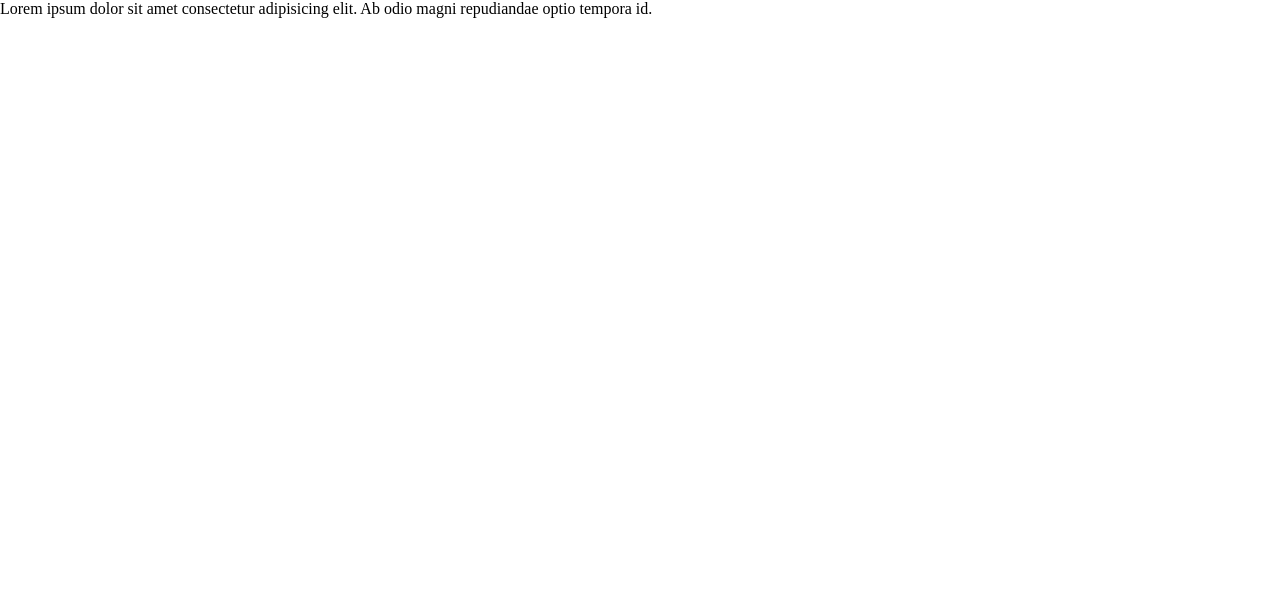
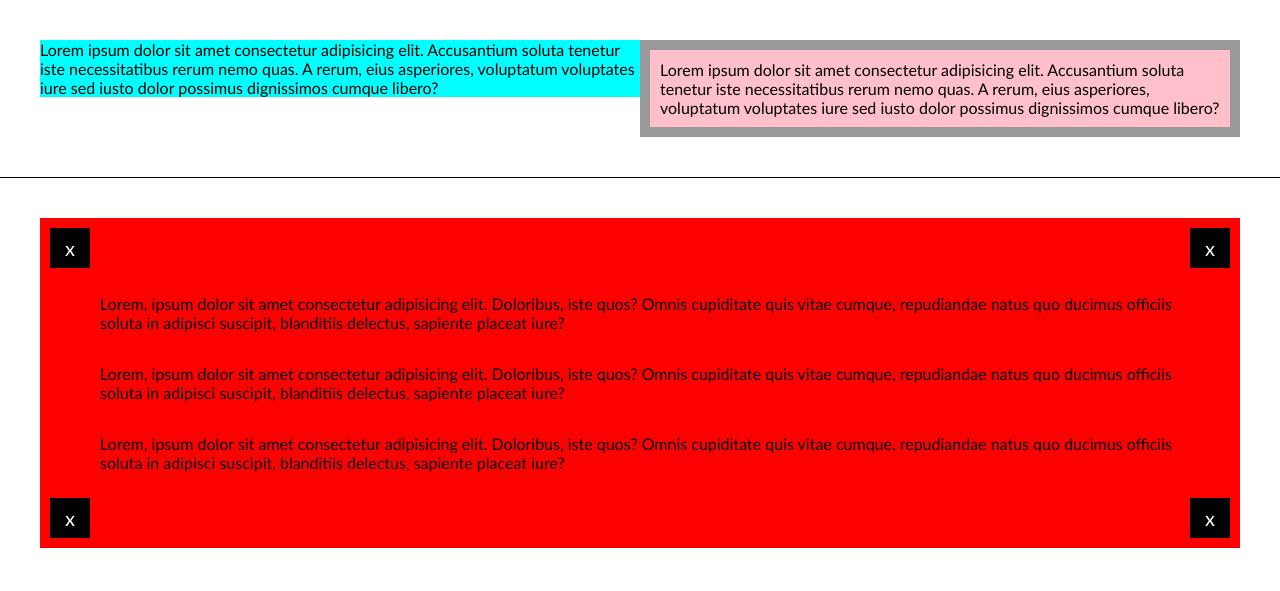
Before and after one commit to EBliujus/3-pozicionavimas, a website: page index.html in a window 1280 px wide. Drawn offline with Linux system fonts and the light colour scheme.

Commit message:
spek gaudyt

```diff
--- a/css/main.css
+++ b/css/main.css
@@ -1,14 +1,79 @@
+body,
+body * {
+    margin: 0;
+    padding: 0;
+    vertical-align: top;
+    box-sizing: border-box ;
+}
+
 body {
-    margin: 0;
+    font-family: 'Gill Sans', 'Gill Sans MT', Calibri, 'Trebuchet MS', sans-serif;
+
 }
+section {
+    display: inline-block;
+    width: 100%;
+    padding: 40px;
+    border-bottom: 1px solid;
+
+}
+
+section:nth-child(2) {
+    border: none;
+}
+
 .box-default {
     float: left;
     width: 50%;
     background-color: aqua;
 }
+
 .box {
     float: left;
     width: 50%;
-    padding: 50px;
+    padding: 10px;
     background-color: pink;
+    border: 10px solid #999;
 }
+.pomidoras {
+    display: inline-block;
+    width: 100%;
+    padding: 60px;
+    background-color: red;
+    position: static;
+    position: relative;
+
+}
+.close {
+    width: 40px;
+    height: 40px;
+    float: left;
+    line-height: 40px;
+    text-align: center;
+    font-size: 20px;
+    background-color: #000;
+    color: #fff;
+    position: absolute;
+}
+p {
+    display: inline-block;
+    width: 100%;
+    margin: 1em 0;
+}
+.top-left {
+    top: 10px;
+    left: 10px;
+}
+.top-right {
+    top: 10px;
+    right: 10px;
+}
+.bottom-left {
+    bottom: 10px;
+    left: 10px;
+}
+.bottom-right {
+    bottom: 10px;
+    right: 10px;
+
+}
--- a/index.html
+++ b/index.html
@@ -8,7 +8,22 @@
     <title>Document</title>
 </head>
 <body>
-    <div>Lorem ipsum dolor sit amet consectetur adipisicing elit. Ab odio magni repudiandae optio tempora id.</div>
+   <section>
+    <div class="box-default">Lorem ipsum dolor sit amet consectetur adipisicing elit. Accusantium soluta tenetur iste necessitatibus rerum nemo quas. A rerum, eius asperiores, voluptatum voluptates iure sed iusto dolor possimus dignissimos cumque libero?</div>
+    <div class="box">Lorem ipsum dolor sit amet consectetur adipisicing elit. Accusantium soluta tenetur iste necessitatibus rerum nemo quas. A rerum, eius asperiores, voluptatum voluptates iure sed iusto dolor possimus dignissimos cumque libero?</div>
+    </section>
+
+    <section>
+        <div class="pomidoras">
+            <div class ="close top-left">x</div>
+            <div class="close top-right">x</div>
+            <div class="close bottom-left">x</div>
+            <div class="close bottom-right">x</div>
+            <p>Lorem, ipsum dolor sit amet consectetur adipisicing elit. Doloribus, iste quos? Omnis cupiditate quis vitae cumque, repudiandae natus quo ducimus officiis soluta in adipisci suscipit, blanditiis delectus, sapiente placeat iure?</p>
+            <p>Lorem, ipsum dolor sit amet consectetur adipisicing elit. Doloribus, iste quos? Omnis cupiditate quis vitae cumque, repudiandae natus quo ducimus officiis soluta in adipisci suscipit, blanditiis delectus, sapiente placeat iure?</p>
+            <p>Lorem, ipsum dolor sit amet consectetur adipisicing elit. Doloribus, iste quos? Omnis cupiditate quis vitae cumque, repudiandae natus quo ducimus officiis soluta in adipisci suscipit, blanditiis delectus, sapiente placeat iure?</p>
+        </div>
+    </section>
 
 </body>
 </html>
```
